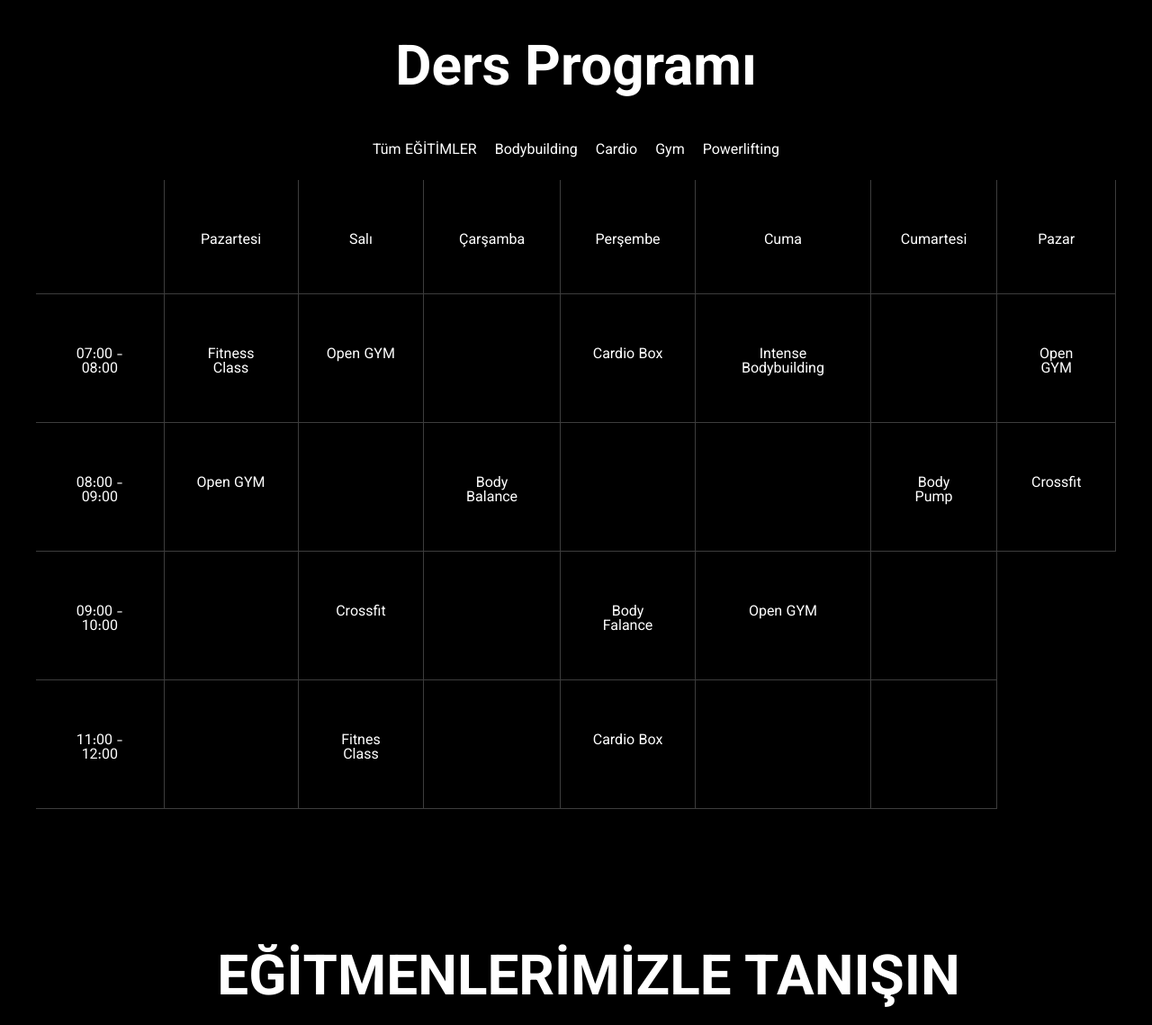
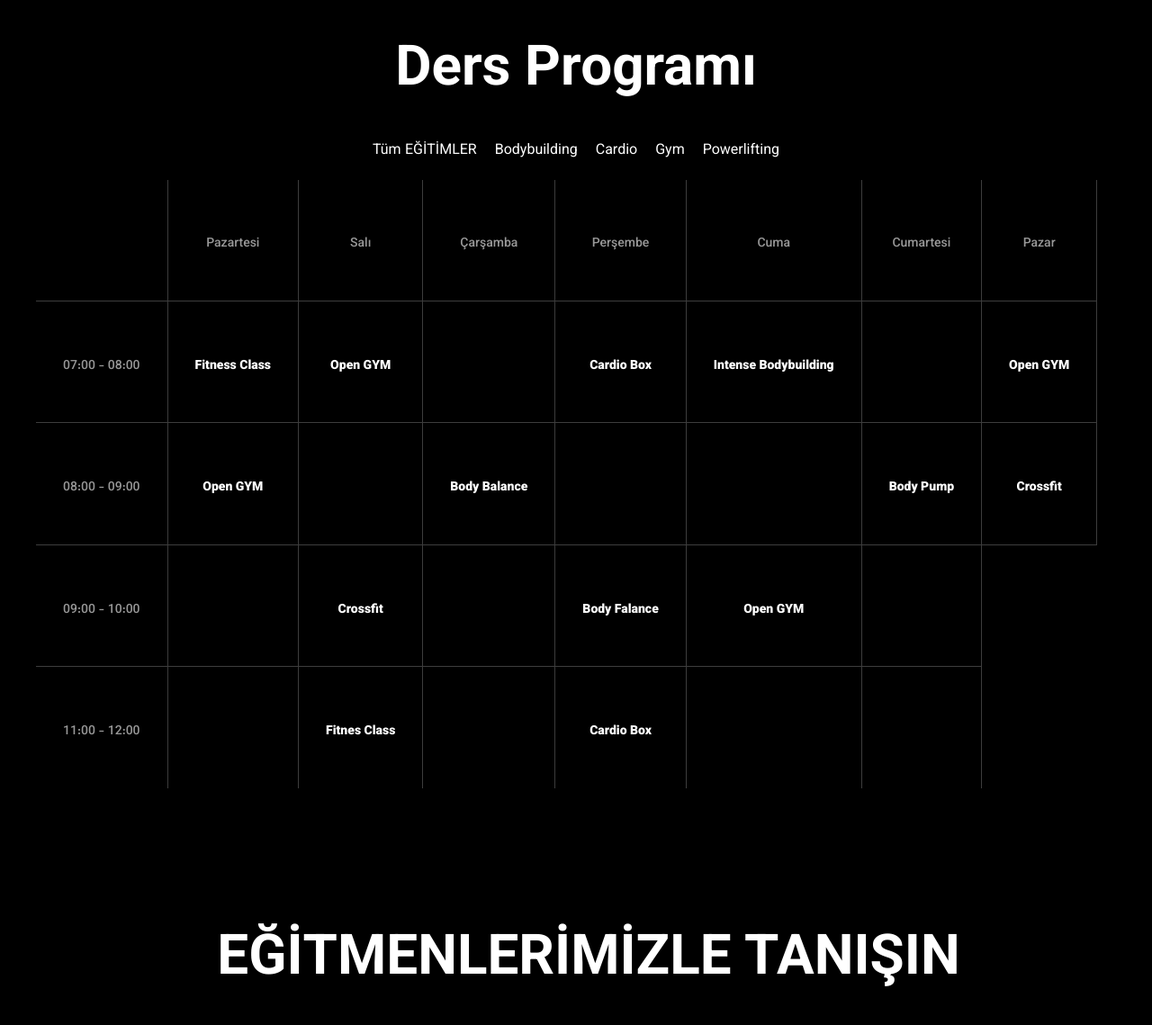
Before and after one commit to kemalbekcan/sporttime_template, a PHP site: page / in a window 1280 px wide; the page is wider, and only the part inside the window is pictured. Shown: the part 3928-5067 px from the top of that part at 90% size. Run offline with PHP 8.4, Linux system fonts and the light colour scheme; style sheets or scripts are compiled from the project's sources.

Commit message:
initial commit

```diff
--- a/src/scss/components/_lectures.scss
+++ b/src/scss/components/_lectures.scss
@@ -43,9 +43,18 @@
         padding-left: 30px;
         padding-right: 30px;
         text-align: center;
+        font-size: 14px;
+        font-weight: 900;
+        color: #FFFFFF;
+        line-height: 15.96px;
     }
 
     th {
+        font-size: 14px;
+        font-weight: 500;
+        color: #989898;
+        line-height: 23.8px;
+
         &:nth-child(1) {
             border-left: none;
             border-top: none;
@@ -73,9 +82,48 @@
         }
     }
 
+    tr {
+        &:last-child{
+
+            td:nth-child(1){
+                border-bottom: none;
+            }
+
+            td:nth-child(2){
+                border-bottom: none;
+            }
+
+            td:nth-child(3){
+                border-bottom: none;
+            }
+
+            td:nth-child(4){
+                border-bottom: none;
+            }
+
+            td:nth-child(5){
+                border-bottom: none;
+            }
+
+            td:nth-child(6){
+                border-bottom: none;
+            }
+
+            td:nth-child(7){
+                border-bottom: none;
+            }
+        }
+    }
+
     td {
         &:nth-child(1){
             border-left: none;
+            font-size: 14px;
+            font-weight: 500;
+            color: #989898;
+            line-height: 24.5px;
         }
+
+
     }
 }
```
Also changed, not shown: public/css/app.css.
